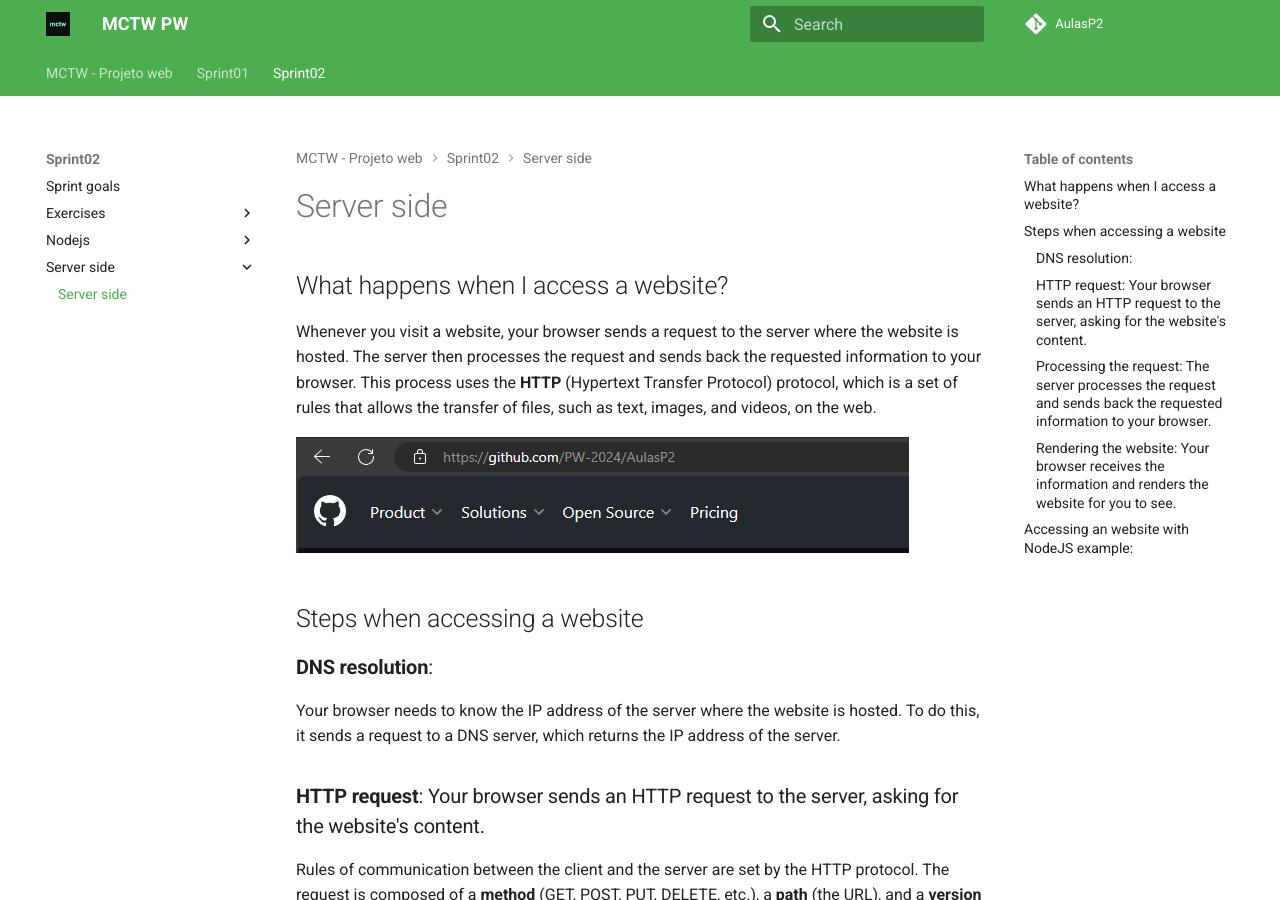
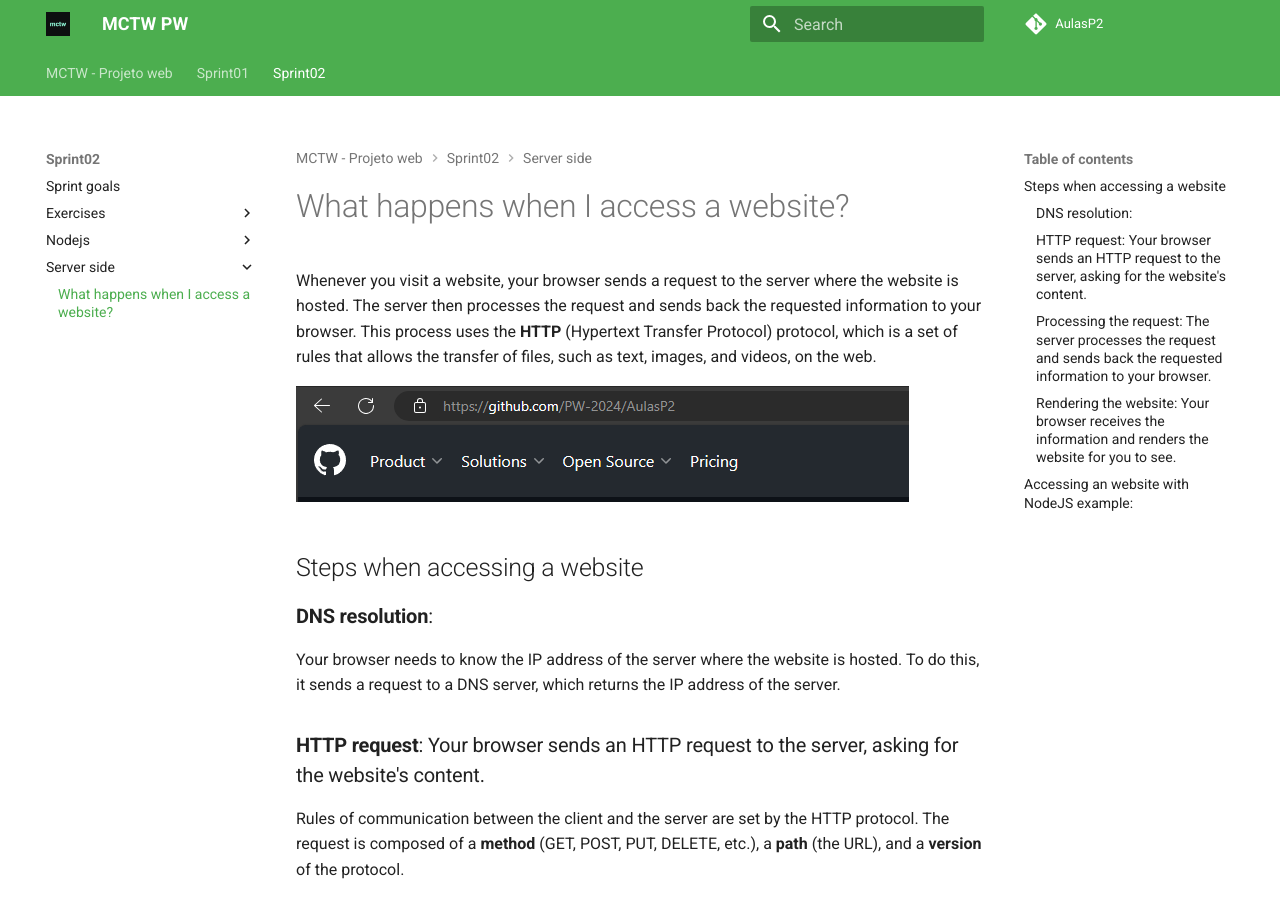
Before and after one commit to PW-2024/AulasP2, an MkDocs documentation site: the page built from docs/sprint02/server-side/index.md, in a window 1280 px wide and 900 px high. Built offline with MkDocs 1.6.1 and Material for MkDocs 9.7.7, drawn with Linux system fonts in a browser that asks for light colours; comment, search, counter and statistics services are not loaded.

Commit message:
feat: small routing fix

```diff
--- a/docs/sprint02/server-side/index.md
+++ b/docs/sprint02/server-side/index.md
@@ -1,6 +1,4 @@
-# Server side
-
-## What happens when I access a website?
+# What happens when I access a website?
 
 Whenever you visit a website, your browser sends a request to the server where the website is hosted. The server then processes the request and sends back the requested information to your browser.
 This process uses the **HTTP** (Hypertext Transfer Protocol) protocol, which is a set of rules that allows the transfer of files, such as text, images, and videos, on the web.
```
